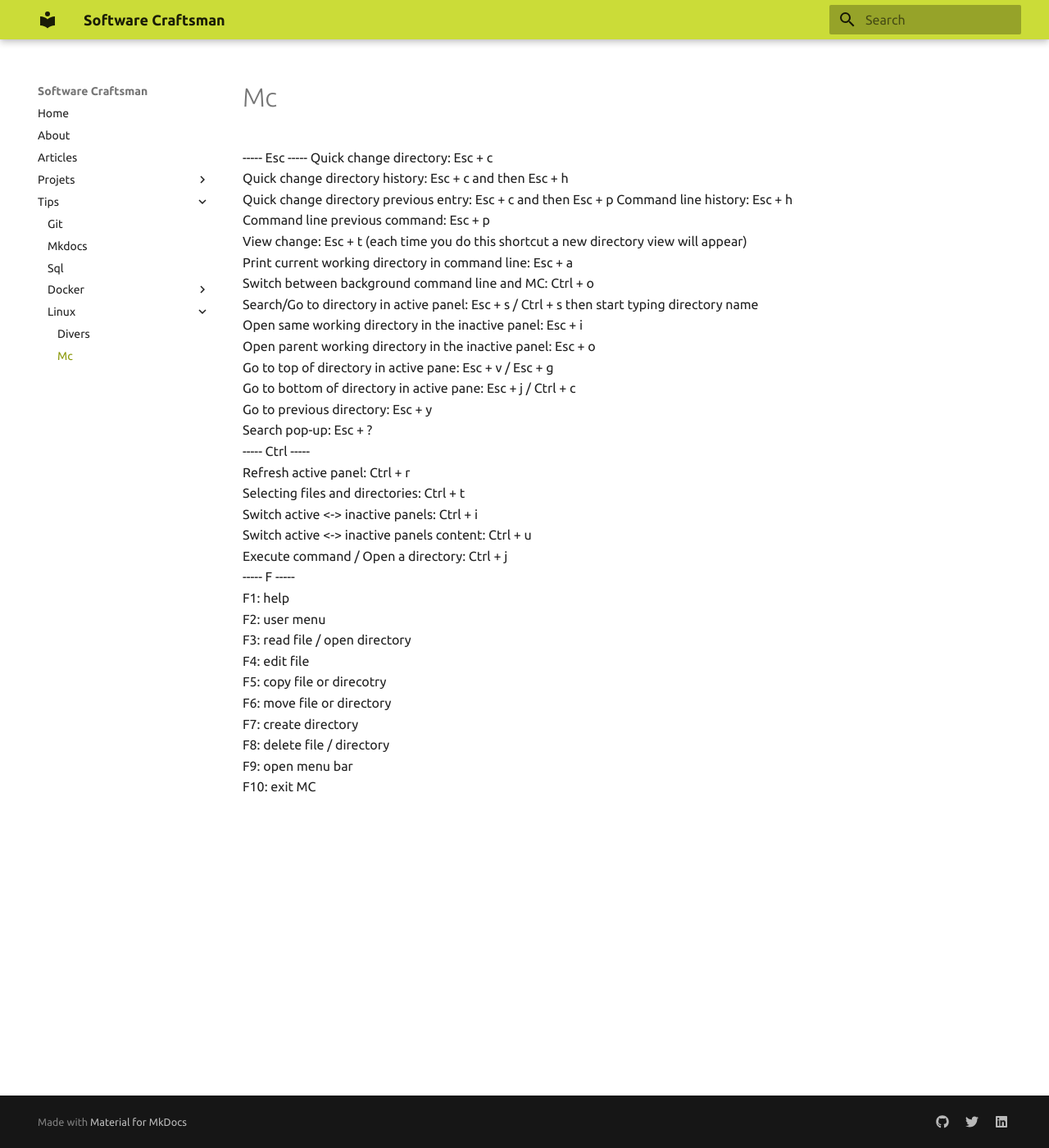
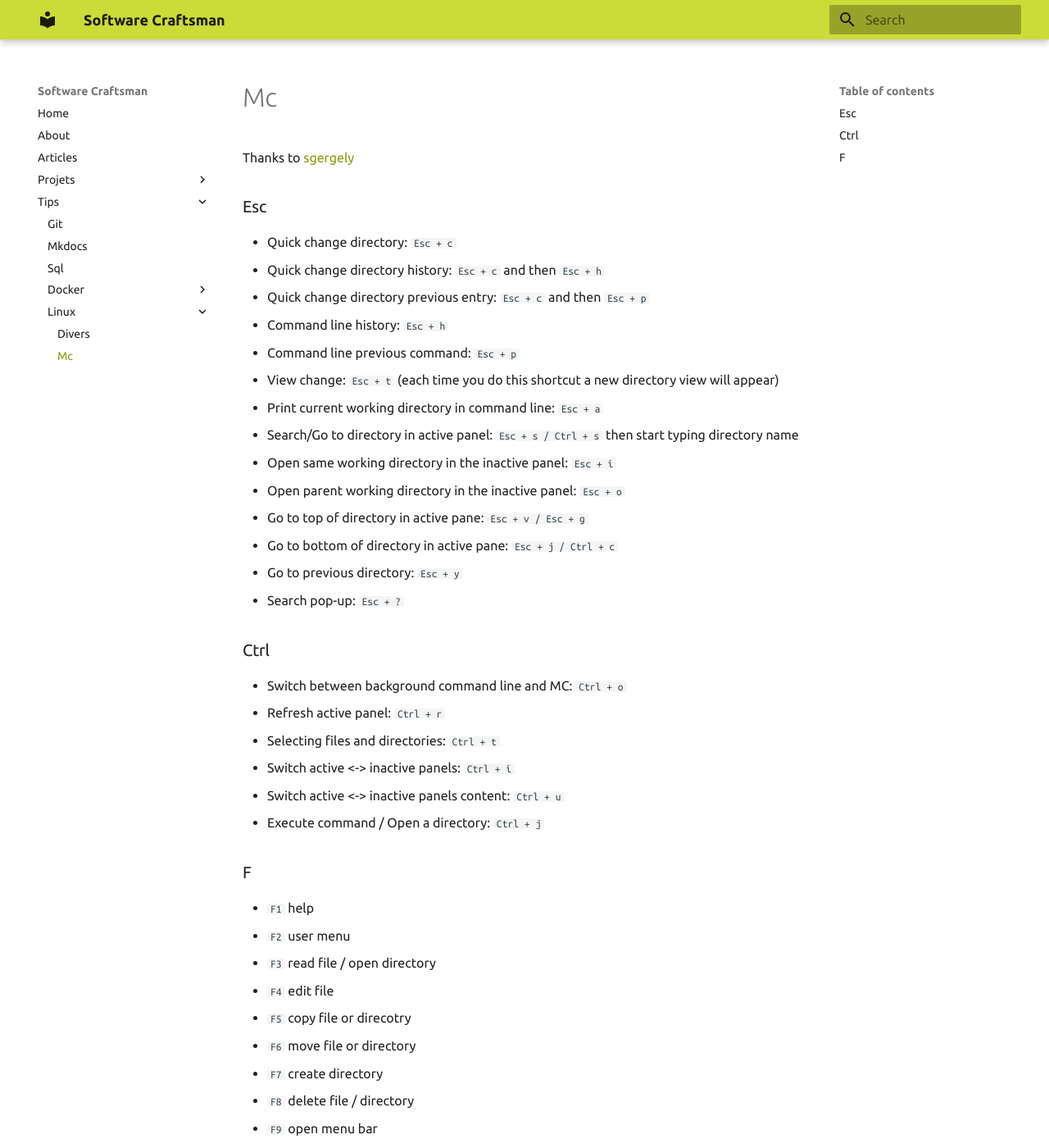
Before and after one commit to rvanlande/rvanlande.github.io, an MkDocs documentation site: the page built from docs/tips/linux/mc.md, in a window 1280 px wide and 1400 px high. Shown: the whole window at 82% size. Built offline with MkDocs 1.6.1 and Material for MkDocs 9.7.7, drawn with Linux system fonts in a browser that asks for light colours.

Commit message:
update mc

```diff
--- a/docs/tips/linux/mc.md
+++ b/docs/tips/linux/mc.md
@@ -1,35 +1,40 @@
-https://gist.github.com/sgergely/3793166
+Thanks to [sgergely](https://gist.github.com/sgergely/3793166)
 
------ Esc -----
-Quick change directory: Esc + c
-Quick change directory history: Esc + c and then Esc + h
-Quick change directory previous entry: Esc + c and then Esc + p
-Command line history: Esc + h
-Command line previous command: Esc + p
-View change: Esc + t (each time you do this shortcut a new directory view will appear)
-Print current working directory in command line: Esc + a
-Switch between background command line and MC: Ctrl + o
-Search/Go to directory in active panel: Esc + s / Ctrl + s then start typing directory name
-Open same working directory in the inactive panel: Esc + i
-Open parent working directory in the inactive panel: Esc + o
-Go to top of directory in active pane: Esc + v / Esc + g
-Go to bottom of directory in active pane: Esc + j / Ctrl + c
-Go to previous directory: Esc + y
-Search pop-up: Esc + ?
------ Ctrl -----
-Refresh active panel: Ctrl + r
-Selecting files and directories: Ctrl + t
-Switch active <-> inactive panels: Ctrl + i
-Switch active <-> inactive panels content: Ctrl + u
-Execute command / Open a directory: Ctrl + j
------ F -----
-F1: help
-F2: user menu
-F3: read file / open directory
-F4: edit file
-F5: copy file or direcotry
-F6: move file or directory
-F7: create directory
-F8: delete file / directory
-F9: open menu bar
-F10: exit MC
+### Esc
+
+* Quick change directory: `Esc + c`
+* Quick change directory history: `Esc + c` and then `Esc + h`
+* Quick change directory previous entry: `Esc + c` and then `Esc + p`
+* Command line history: `Esc + h`
+* Command line previous command: `Esc + p`
+* View change: `Esc + t` (each time you do this shortcut a new directory view will appear)
+* Print current working directory in command line: `Esc + a`
+* Search/Go to directory in active panel: `Esc + s / Ctrl + s` then start typing directory name
+* Open same working directory in the inactive panel: `Esc + i`
+* Open parent working directory in the inactive panel: `Esc + o`
+* Go to top of directory in active pane: `Esc + v / Esc + g`
+* Go to bottom of directory in active pane: `Esc + j / Ctrl + c`
+* Go to previous directory: `Esc + y`
+* Search pop-up: `Esc + ?`
+
+### Ctrl
+
+* Switch between background command line and MC: `Ctrl + o`
+* Refresh active panel: `Ctrl + r`
+* Selecting files and directories: `Ctrl + t`
+* Switch active <-> inactive panels: `Ctrl + i`
+* Switch active <-> inactive panels content: `Ctrl + u`
+* Execute command / Open a directory: `Ctrl + j`
+
+### F
+
+* `F1` help
+* `F2` user menu
+* `F3` read file / open directory
+* `F4` edit file
+* `F5` copy file or direcotry
+* `F6` move file or directory
+* `F7` create directory
+* `F8` delete file / directory
+* `F9` open menu bar
+* `F10` exit MC
```
Also changed, not shown: docs/index.md (+1 -1 lines).
